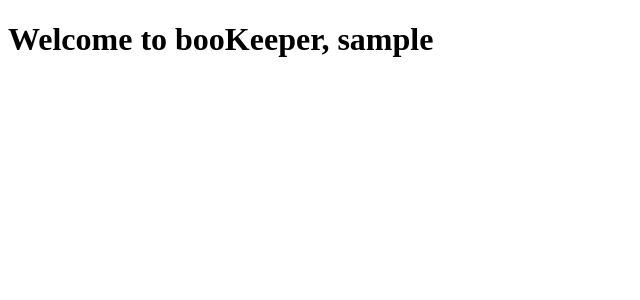
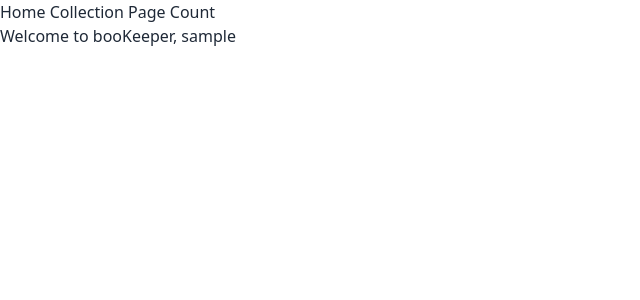
Before and after one commit to hyp-n/booKeeper, a Flask app: template templates/index.html in a window 1280 px wide. Shown: the top 300 px of the page, without its empty margins (0-640 px from the left). Run offline with Flask 3, Linux system fonts and the light colour scheme; the template is opened without the code that fills it: most values are stand-ins (such as "Sample title", 1, 10 or a date in 2020).

Commit message:
Do some formatting and use Daisy instead of the pico css

```diff
--- a/templates/index.html
+++ b/templates/index.html
@@ -1,11 +1,23 @@
-<!DOCTYPE html>
+<!doctype html>
 <html lang="en">
-<head>
-    <meta charset="UTF-8">
-    <meta name="viewport" content="width=device-width, initial-scale=1.0">
-    <title>booKeeper version 0.1</title>
-</head>
-<body>
-    <h1>Welcome to booKeeper, {{username}}</h1>
-</body>
+  <head>
+    <meta charset="UTF-8" />
+    <meta name="viewport" content="width=device-width, initial-scale=1.0" />
+    <link
+      href="https://cdn.jsdelivr.net/npm/daisyui@4.12.10/dist/full.min.css"
+      rel="stylesheet"
+      type="text/css"
+    />
+    <title>booKeeper - V01</title>
+  </head>
+  <body>
+    <main>
+      <nav>
+        <a href="{{ url_for('index') }}">Home</a>
+        <a href="{{ url_for('collection') }}">Collection</a>
+        <a href="{{ url_for('pgcount') }}">Page Count</a>
+      </nav>
+      <h1>Welcome to booKeeper, {{username}}</h1>
+    </main>
+  </body>
 </html>
```
